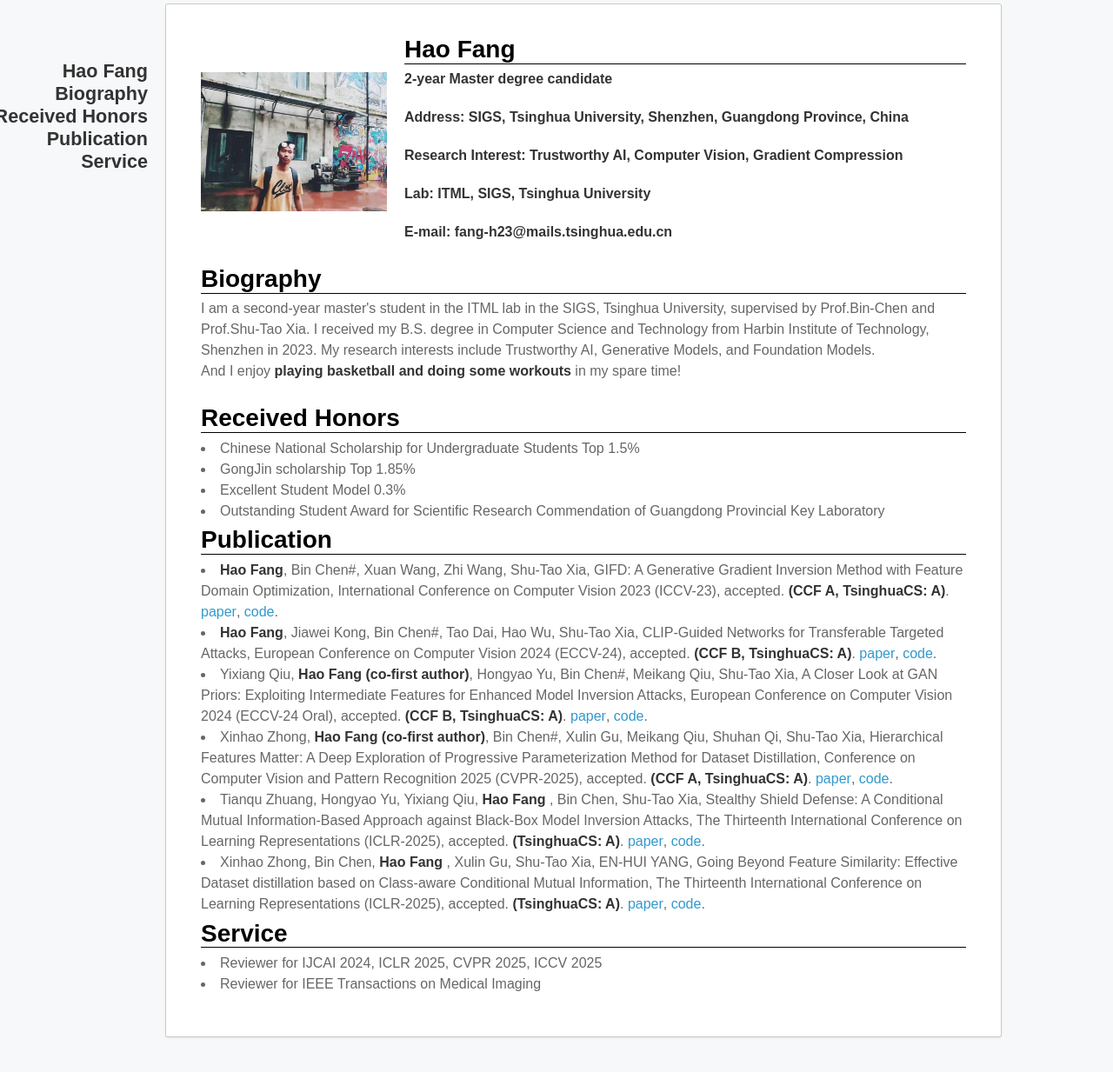
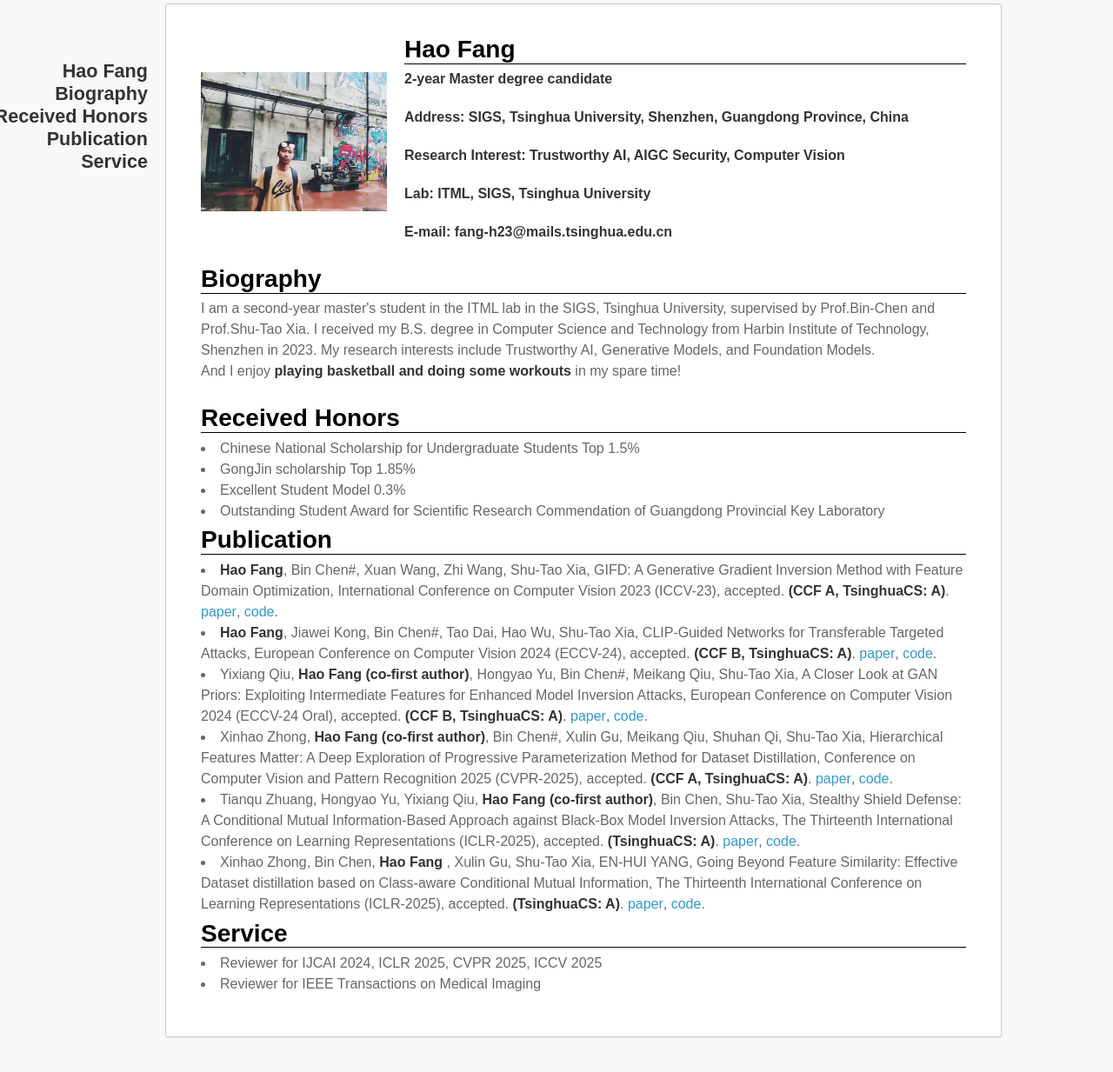
Before and after one commit to ffhibnese/ffhibnese.github.io, a Jekyll site: the page built from index.md, in a window 1280 px wide and 1344 px high, cut to the strip 111-1344 px from the top of the window. Shown: the whole strip at 87% size. Built offline with Jekyll 4.4.1, drawn with Linux system fonts in a browser that asks for light colours; nearby versions of some CDN libraries; our own code applies the rules of GitHub Pages for plain Markdown files.

Commit message:
Update index.md

```diff
--- a/index.md
+++ b/index.md
@@ -8,7 +8,7 @@
       <h2>Hao Fang</h2>
       <p><b>2-year Master degree candidate</b></p>
       <p><b>Address: SIGS, Tsinghua University, Shenzhen, Guangdong Province, China</b></p>
-      <p><b>Research Interest: Trustworthy AI, Computer Vision, Gradient Compression</b></p>
+      <p><b>Research Interest: Trustworthy AI, AIGC Security, Computer Vision</b></p>
       <p><b>Lab: ITML, SIGS, Tsinghua University</b></p>
       <p><b>E-mail: fang-h23@mails.tsinghua.edu.cn</b></p>
 <!--       <p><b>[<a href="" target="_blank">Google Scholar</a>] [<a href="https://github.com/ffhInJyc" target="_blank">GitHub</a>] [<a href="" target="_blank">Semantic Scholar</a>]</b></p> -->
@@ -52,7 +52,7 @@
       <li><b>Hao Fang</b>, Jiawei Kong, Bin Chen#, Tao Dai, Hao Wu, Shu-Tao Xia, CLIP-Guided Networks for Transferable Targeted Attacks, European Conference on Computer Vision 2024 (ECCV-24), accepted. <b>(CCF B, TsinghuaCS: A)</b>.  <a href='[https://github.com/ffhibnese/GIFD(https://arxiv.org/abs/2308.04699)](http://arxiv.org/abs/2407.10179)'>paper</a>, <a href='[https://github.com/ffhibnese/GIFD](https://github.com/ffhibnese/CGNC_Targeted_Adversarial_Attacks)'>code</a>. </li>
       <li>Yixiang Qiu,<b> Hao Fang (co-first author)</b>, Hongyao Yu, Bin Chen#, Meikang Qiu, Shu-Tao Xia, A Closer Look at GAN Priors: Exploiting Intermediate Features for Enhanced Model Inversion Attacks, European Conference on Computer Vision 2024 (ECCV-24 Oral), accepted. <b>(CCF B, TsinghuaCS: A)</b>.  <a href=''>paper</a>, <a href='https://github.com/final-solution/IF-GMI'>code</a>. </li>
       <li>Xinhao Zhong,<b> Hao Fang (co-first author)</b>, Bin Chen#, Xulin Gu, Meikang Qiu, Shuhan Qi, Shu-Tao Xia, Hierarchical Features Matter: A Deep Exploration of Progressive Parameterization Method for Dataset Distillation, Conference on Computer Vision and Pattern Recognition 2025 (CVPR-2025), accepted. <b>(CCF A, TsinghuaCS: A)</b>.  <a href=''>paper</a>, <a href='https://github.com/ndhg1213/H-PD'>code</a>. </li>
-      <li>Tianqu Zhuang, Hongyao Yu, Yixiang Qiu, <b> Hao Fang </b>, Bin Chen, Shu-Tao Xia, Stealthy Shield Defense: A Conditional Mutual Information-Based Approach against Black-Box Model Inversion Attacks, The Thirteenth International Conference on Learning Representations (ICLR-2025), accepted. <b>(TsinghuaCS: A)</b>.  <a href=''>paper</a>, <a href=''>code</a>. </li>
+      <li>Tianqu Zhuang, Hongyao Yu, Yixiang Qiu, <b> Hao Fang (co-first author)</b>, Bin Chen, Shu-Tao Xia, Stealthy Shield Defense: A Conditional Mutual Information-Based Approach against Black-Box Model Inversion Attacks, The Thirteenth International Conference on Learning Representations (ICLR-2025), accepted. <b>(TsinghuaCS: A)</b>.  <a href=''>paper</a>, <a href=''>code</a>. </li>
        <li>Xinhao Zhong, Bin Chen, <b>Hao Fang </b>, Xulin Gu, Shu-Tao Xia, EN-HUI YANG, Going Beyond Feature Similarity: Effective Dataset distillation based on Class-aware Conditional Mutual Information, The Thirteenth International Conference on Learning Representations (ICLR-2025), accepted. <b>(TsinghuaCS: A)</b>.  <a href=''>paper</a>, <a href=''>code</a>. </li>
 
 
```
